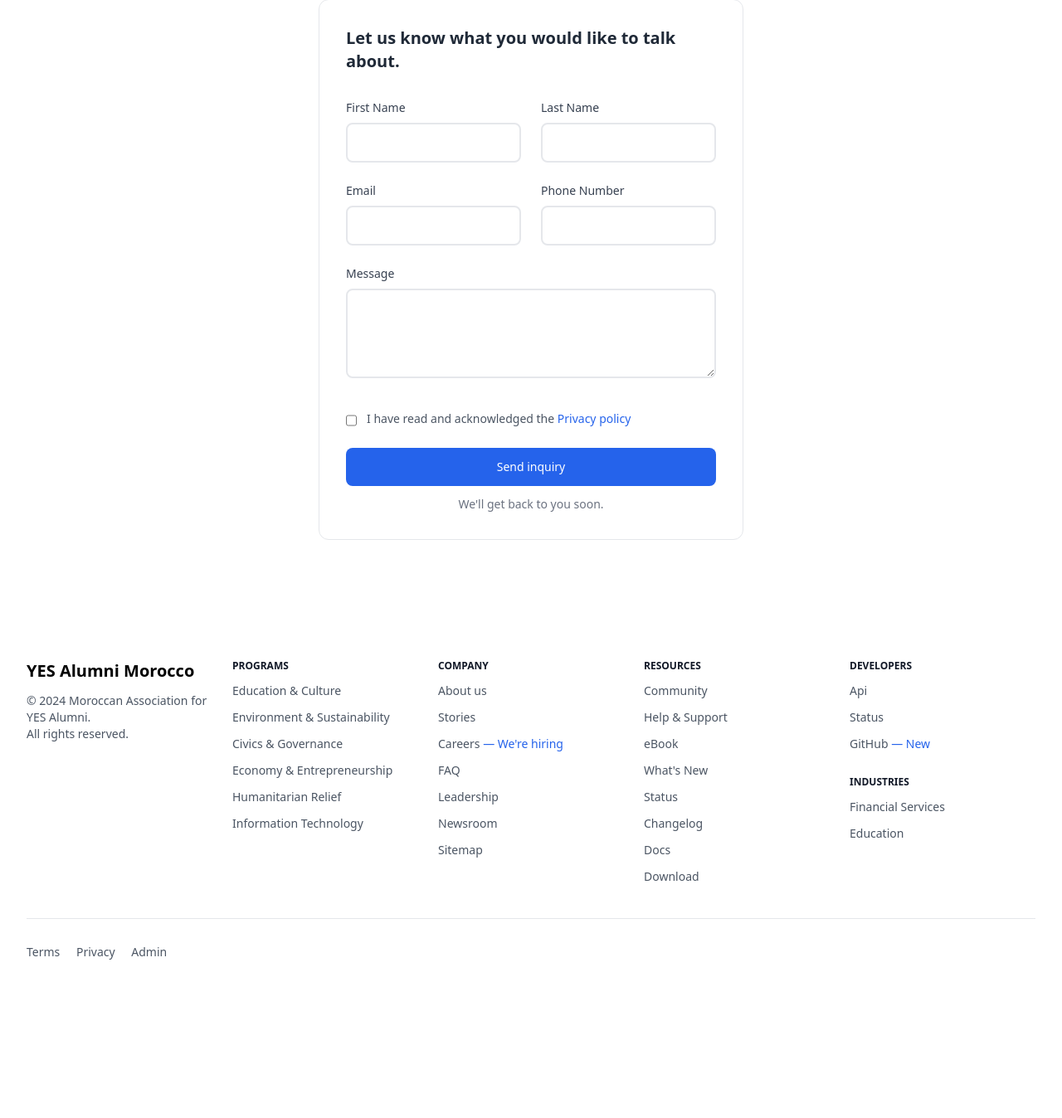
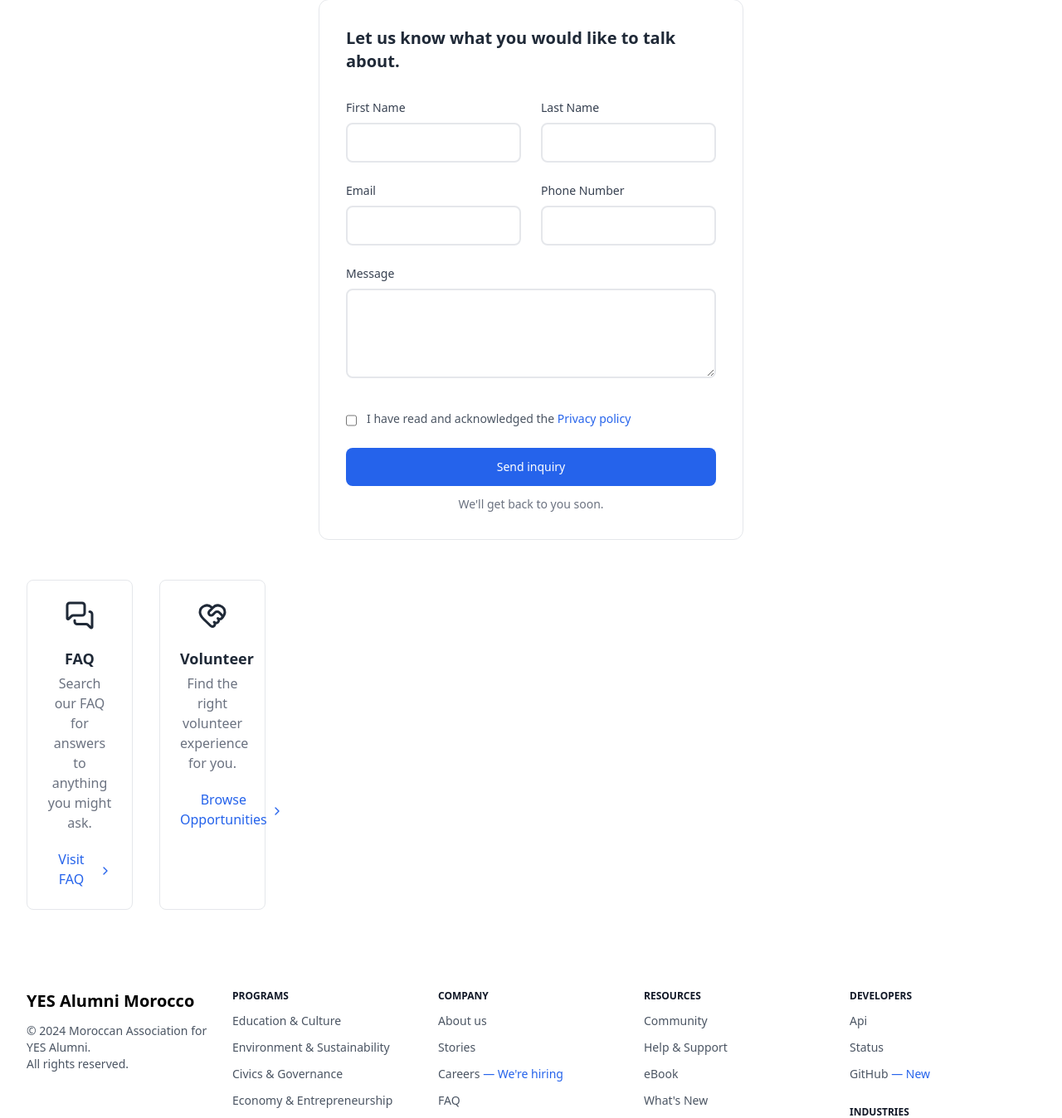
Before and after one commit to aabboudi/maya, a Django app: template ui/templates/contact.html in a window 1280 px wide. Shown: the part 250-1598 px from the top of the page at 83% size. Before the commit the page ends 1407 px from the top, so only its background shows below. Run offline with Django 3.2, Linux system fonts and the light colour scheme; the template is opened without the code that fills it, so the values that code supplies are empty; style sheets or scripts are compiled from the project's sources; some libraries are stand-ins or nearby versions.

Commit message:
Updated Contact page quick links

```diff
--- a/ui/templates/contact.html
+++ b/ui/templates/contact.html
@@ -96,23 +96,35 @@
 
   </div>
 
-  <div class="mt-12 grid sm:grid-cols-2 lg:grid-cols-3 items-center gap-4 lg:gap-8">
+  <div class="mt-12 grid sm:grid-cols-2 md:max-w-72 items-center gap-4 lg:gap-8">
 
-    {% for link in quick_links %}
     <!-- Icon Block -->
-    <a href="{{ link.url }}" class="group flex flex-col h-full text-center border dark:border-neutral-700 rounded-lg hover:bg-gray-100 focus:outline-none focus:bg-gray-100 p-4 sm:p-6 dark:hover:bg-neutral-500/10 dark:focus:bg-neutral-500/10">
-      <svg class="size-9 text-gray-800 mx-auto dark:text-neutral-200" xmlns="http://www.w3.org/2000/svg" width="24" height="24" viewBox="0 0 24 24" fill="none" stroke="currentColor" stroke-width="2" stroke-linecap="round" stroke-linejoin="round"><circle cx="12" cy="12" r="10"/><path d="M9.09 9a3 3 0 0 1 5.83 1c0 2-3 3-3 3"/><path d="M12 17h.01"/></svg>
+    <a href="/frequently-asked-questions" class="group flex flex-col h-full text-center border dark:border-neutral-700 rounded-lg hover:bg-gray-100 focus:outline-none focus:bg-gray-100 p-4 sm:p-6 dark:hover:bg-neutral-500/10 dark:focus:bg-neutral-500/10">
+      <i data-lucide="messages-square" class="size-9 text-gray-800 mx-auto dark:text-neutral-200"></i>
       <div class="mt-5">
-        <h3 class="text-lg font-semibold text-gray-800 dark:text-neutral-200">{{ link.title }}</h3>
-        <p class="mt-1 text-gray-500 dark:text-neutral-500">{{ link.description }}</p>
+        <h3 class="text-lg font-semibold text-gray-800 dark:text-neutral-200">FAQ</h3>
+        <p class="mt-1 text-gray-500 dark:text-neutral-500">Search our FAQ for answers to anything you might ask.</p>
         <p class="mt-5 inline-flex items-center gap-x-1 font-medium text-blue-600 dark:text-blue-500">
-          {{ link.cta }}
+          Visit FAQ
           <i data-lucide="chevron-right" class="shrink-0 size-4 transition ease-in-out group-hover:translate-x-1 group-focus:translate-x-1 mt-1"></i>
         </p>
       </div>
     </a>
     <!-- End Icon Block -->
-    {% endfor %}
+
+    <!-- Icon Block -->
+    <a href="#" class="group flex flex-col h-full text-center border dark:border-neutral-700 rounded-lg hover:bg-gray-100 focus:outline-none focus:bg-gray-100 p-4 sm:p-6 dark:hover:bg-neutral-500/10 dark:focus:bg-neutral-500/10">
+      <i data-lucide="heart-handshake" class="size-9 text-gray-800 mx-auto dark:text-neutral-200"></i>
+      <div class="mt-5">
+        <h3 class="text-lg font-semibold text-gray-800 dark:text-neutral-200">Volunteer</h3>
+        <p class="mt-1 text-gray-500 dark:text-neutral-500">Find the right volunteer experience for you.</p>
+        <p class="mt-5 inline-flex items-center gap-x-1 font-medium text-blue-600 dark:text-blue-500">
+          Browse Opportunities
+          <i data-lucide="chevron-right" class="shrink-0 size-4 transition ease-in-out group-hover:translate-x-1 group-focus:translate-x-1 mt-1"></i>
+        </p>
+      </div>
+    </a>
+    <!-- End Icon Block -->
 
   </div>
 </div>
```
Also changed, not shown: orbit/views.py (+1 -21 lines).
